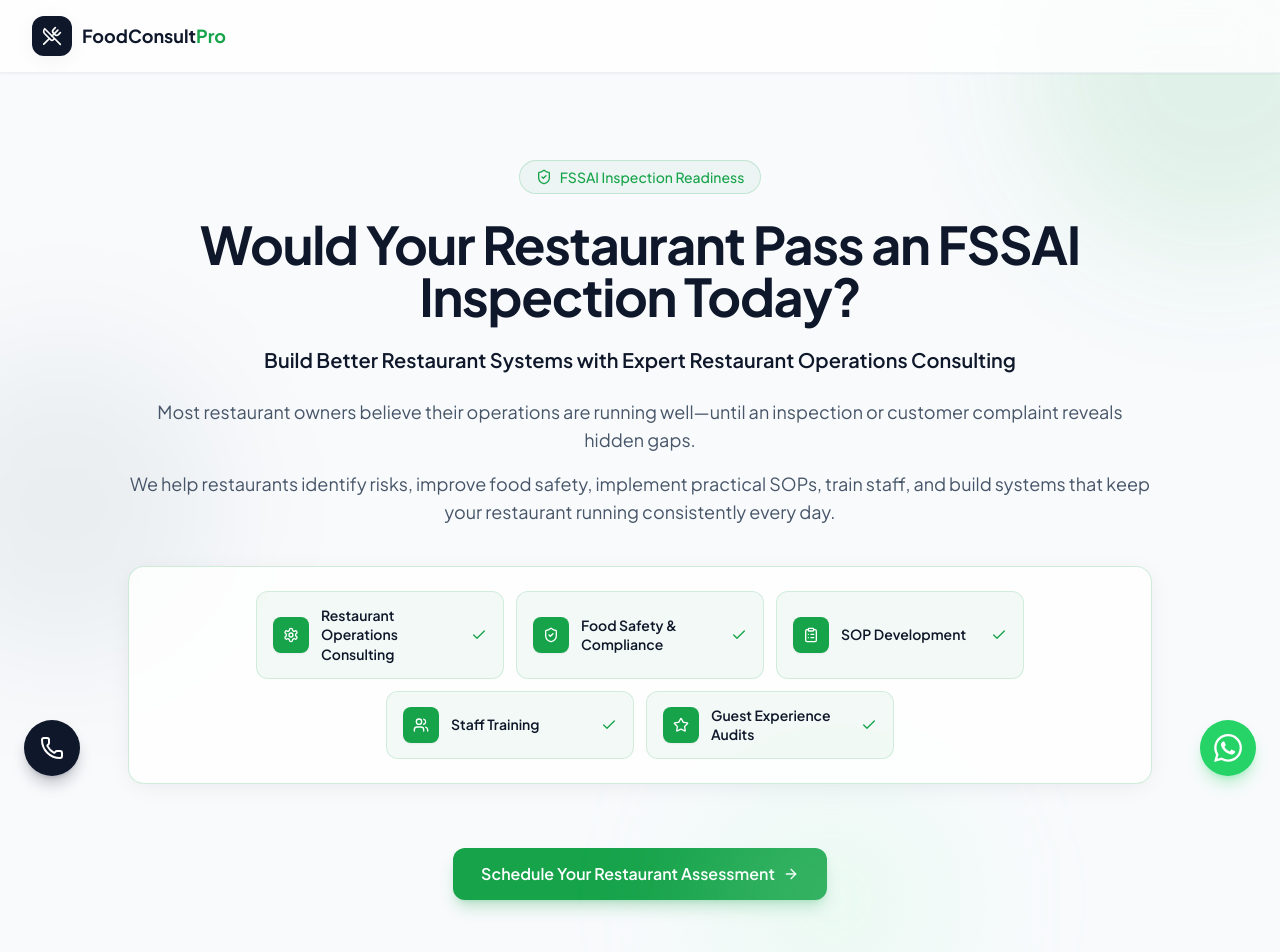
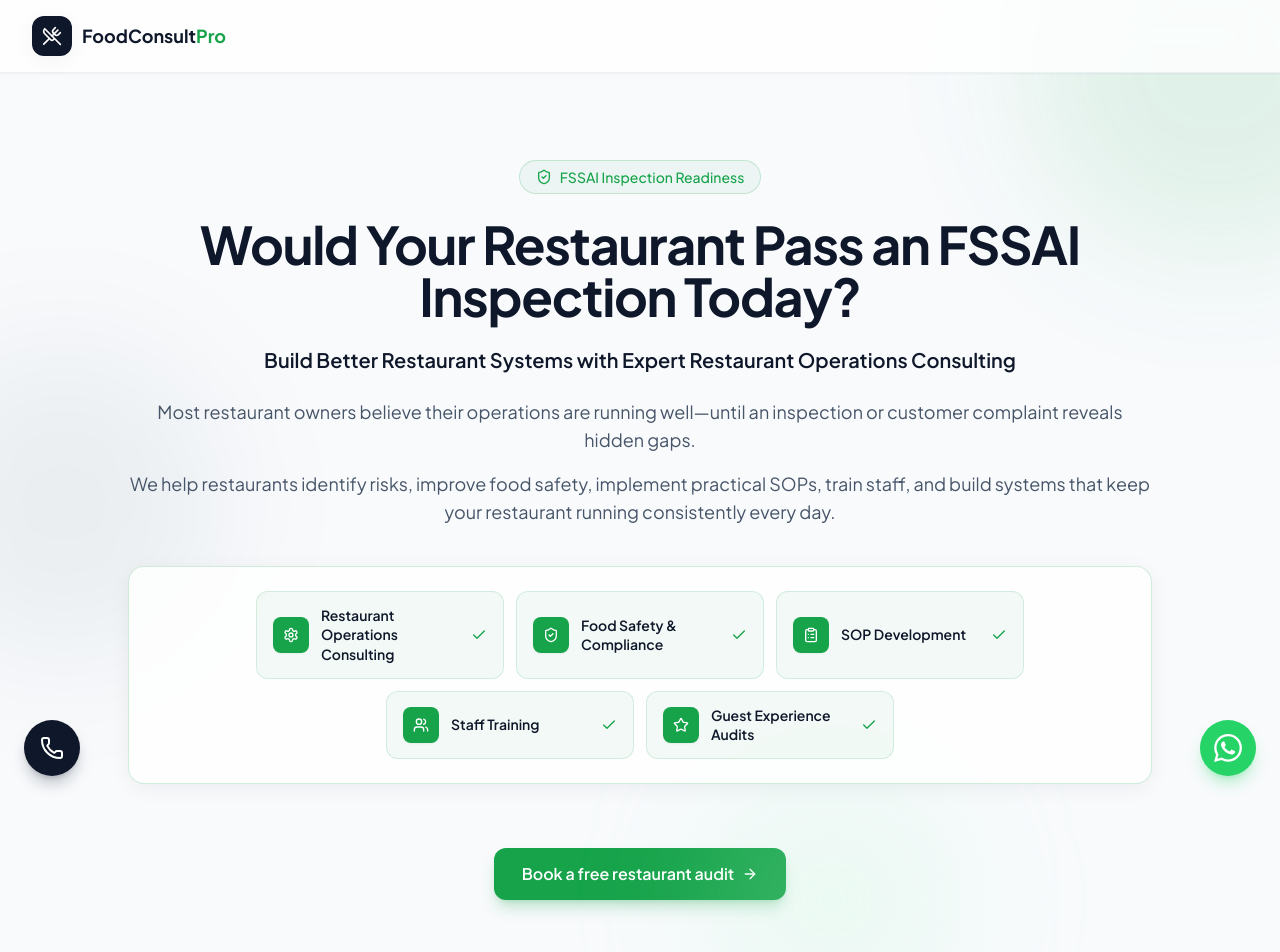
Before and after one commit to shivose/food-consultant-india, a Next.js app: page / in a window 1280 px wide. Shown: the top 952 px of the page. Built offline with nearby package versions, Linux system fonts and the light colour scheme; no server answers.

Commit message:
Update CTA copy to Book a free restaurant audit sitewide.
Co-authored-by: Cursor <cursoragent@cursor.com>

```diff
--- a/src/components/CTA.tsx
+++ b/src/components/CTA.tsx
@@ -23,7 +23,7 @@ export default function CTA() {
               </p>
               <div className="mt-10">
                 <Button href="#contact" variant="primary" size="lg" className="!bg-accent">
-                  Book Your Restaurant Assessment
+                  Book a free restaurant audit
                   <ArrowRight className="h-4 w-4" />
                 </Button>
               </div>
--- a/src/components/Contact.tsx
+++ b/src/components/Contact.tsx
@@ -111,7 +111,7 @@ export default function Contact() {
           <FadeIn>
 
             <h2 className="text-3xl font-bold tracking-tight text-primary md:text-4xl">
-              Book Your Restaurant Assessment
+              Book a free restaurant audit
             </h2>
             <p className="mt-5 text-base leading-relaxed text-slate-600 md:text-lg">
               Tell us about your restaurant and we&apos;ll identify operational gaps, food safety
@@ -412,7 +412,7 @@ export default function Contact() {
 
                   <div className="mt-6 flex justify-center">
                     <Button type="submit" size="lg" disabled={loading}>
-                      {loading ? "Sending..." : "Book Your Restaurant Assessment"}
+                      {loading ? "Sending..." : "Book a free restaurant audit"}
                     </Button>
                   </div>
 
--- a/src/components/Hero.tsx
+++ b/src/components/Hero.tsx
@@ -110,7 +110,7 @@ export default function Hero() {
         </div>
       </div>
 
-      <SectionCTA label="Schedule Your Restaurant Assessment" />
+      <SectionCTA label="Book a free restaurant audit" />
     </section>
   );
 }
--- a/src/components/Problems.tsx
+++ b/src/components/Problems.tsx
@@ -93,7 +93,7 @@ export default function Problems() {
         </FadeIn>
       </div>
 
-      <SectionCTA label="Schedule Your Restaurant Assessment" />
+      <SectionCTA label="Book a free restaurant audit" />
     </section>
   );
 }
--- a/src/components/Process.tsx
+++ b/src/components/Process.tsx
@@ -79,7 +79,7 @@ export default function Process() {
         </div>
       </div>
 
-      <SectionCTA label="Schedule Your Restaurant Assessment" />
+      <SectionCTA label="Book a free restaurant audit" />
     </section>
   );
 }
--- a/src/components/SectionCTA.tsx
+++ b/src/components/SectionCTA.tsx
@@ -6,7 +6,7 @@ type SectionCTAProps = {
   label?: string;
 };
 
-export default function SectionCTA({ label = "Schedule Your Restaurant Assessment" }: SectionCTAProps) {
+export default function SectionCTA({ label = "Book a free restaurant audit" }: SectionCTAProps) {
   return (
     <div className="mx-auto max-w-7xl px-4 sm:px-6 lg:px-8">
       <FadeIn className="mt-12 flex justify-center md:mt-16">
--- a/src/components/WhyUs.tsx
+++ b/src/components/WhyUs.tsx
@@ -41,7 +41,7 @@ export default function WhyUs() {
         </FadeIn>
       </div>
 
-      <SectionCTA label="Book Your Restaurant Assessment" />
+      <SectionCTA label="Book a free restaurant audit" />
     </section>
   );
 }
```
